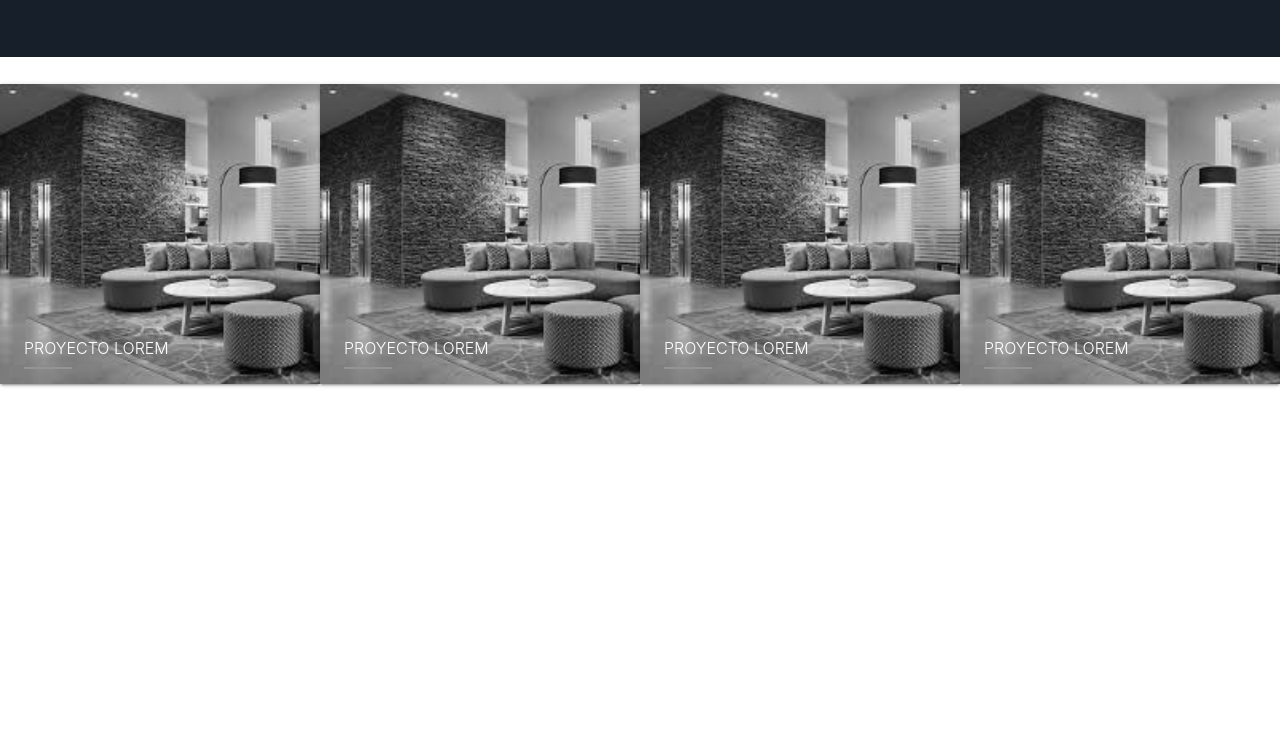
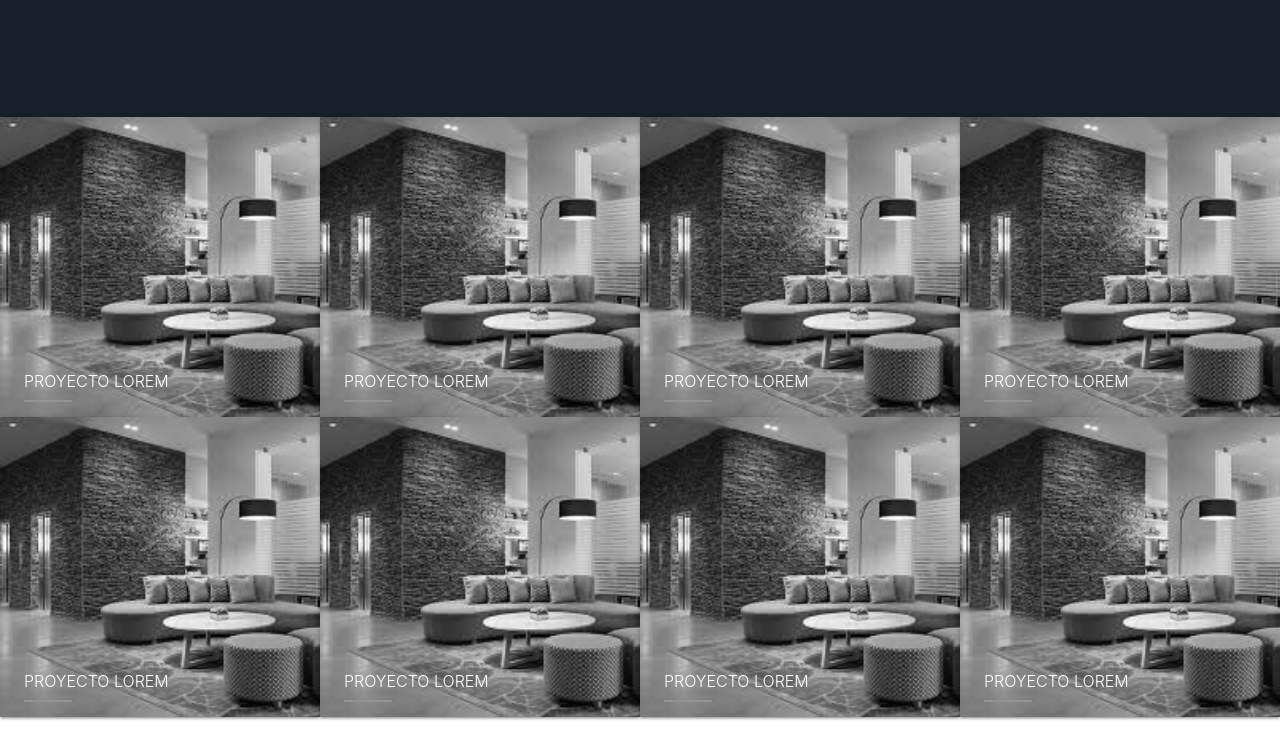
Before and after one commit to robextrem/arte-sedentario, a plain HTML site: page index.html in a window 1280 px wide. Shown: the part 1722-2459 px from the top of the page. Before the commit the page ends 2141 px from the top, so only its background shows below. Drawn offline with nearby package versions, Linux system fonts and the light colour scheme.

Commit message:
margin galeria

```diff
--- a/index.html
+++ b/index.html
@@ -54,9 +54,9 @@
 <!--Sección 3-->
 	<section>
 		<div class="[ container ]">
-			<div class="[ row ]">
+			<div class="[ row ][ margin-0 ]">
 				<div class="[ col m1 l1 ][ text-vertical ]">kdnfldkngl</div>
-				<div class="[ col s12 m10 l10 ][ carousel carousel-slider ]">
+				<div class="[ col s12 m10 l10 ][ carousel carousel-slider ][ margin-40px-0 ]">
 					<a class="[ carousel-item ]" href="#one!"><img src="https://lorempixel.com/800/400/food/1"></a>
 					<a class="[ carousel-item ]" href="#two!"><img src="https://lorempixel.com/800/400/food/2"></a>
 					<a class="[ carousel-item ]" href="#three!"><img src="https://lorempixel.com/800/400/food/3"></a>
@@ -69,20 +69,19 @@
 <!--Sección 3-->
 	<section class="[ green darken-5 ]">
 		<div class="[ container ]">
-			<div class="[ row ]">
+			<div class="[ row ][ margin-0 ]">
 				<div class="[ col m1 l1 ][ text-vertical ]">kdnfldkngl</div>
-				<div class="[ col s12 m11 l11]">
+				<div class="[ col s12 m11 l11 ][  ]">
 					<p class="[ f-8em ][ italic ][ white-text ]">Lorem ipsum</p>
 				</div>
 			</div>
 		</div>
 	</section>
 <!--Sección 4-->
-	<section class="">
-		<div class="">
-			<div class="[ row ]">
+	<section>
+		<div class="[ row ][ margin-0 ]">
 			<div class="[ col s6 m6 l3 ][ padding-0 ]">
-					<div class="[ card ]">
+				<div class="[ card ][ margin-0 ]">
 					<div class="[ card-image ][ bg-project-1 ]">
 						<span class="[ card-title ][ uppercase ]">Proyecto lorem</span>
 						<span class="[ card-title-1 ][ uppercase ][ hr-1 ]"></span>
@@ -90,7 +89,7 @@
 				</div>
 			</div>
 			<div class="[ col s6 m6 l3 ][ padding-0 ]">
-					<div class="[ card ]">
+				<div class="[ card ][ margin-0 ]">
 					<div class="[ card-image ][ bg-project-2 ]">
 						<span class="[ card-title ][ uppercase ]">Proyecto lorem</span>
 						<span class="[ card-title-1 ][ uppercase ][ hr-1 ]"></span>
@@ -98,7 +97,7 @@
 				</div>
 			</div>
 			<div class="[ col s6 m6 l3 ][ padding-0 ]">
-					<div class="[ card ]">
+				<div class="[ card ][ margin-0 ]">
 					<div class="[ card-image ][ bg-project-3 ]">
 						<span class="[ card-title ][ uppercase ]">Proyecto lorem</span>
 						<span class="[ card-title-1 ][ uppercase ][ hr-1 ]"></span>
@@ -106,7 +105,7 @@
 				</div>
 			</div>
 			<div class="[ col s6 m6 l3 ][ padding-0 ]">
-					<div class="[ card ]">
+				<div class="[ card ][ margin-0 ]">
 					<div class="[ card-image ][ bg-project-4 ]">
 						<span class="[ card-title ][ uppercase ]">Proyecto lorem</span>
 						<span class="[ card-title-1 ][ uppercase ][ hr-1 ]"></span>
@@ -114,8 +113,38 @@
 				</div>
 			</div>
 		</div>
-
-
+				<div class="[ row ]">
+			<div class="[ col s6 m6 l3 ][ padding-0 ]">
+				<div class="[ card ][ margin-0 ]">
+					<div class="[ card-image ][ bg-project-1 ]">
+						<span class="[ card-title ][ uppercase ]">Proyecto lorem</span>
+						<span class="[ card-title-1 ][ uppercase ][ hr-1 ]"></span>
+					</div>
+				</div>
+			</div>
+			<div class="[ col s6 m6 l3 ][ padding-0 ]">
+				<div class="[ card ][ margin-0 ]">
+					<div class="[ card-image ][ bg-project-2 ]">
+						<span class="[ card-title ][ uppercase ]">Proyecto lorem</span>
+						<span class="[ card-title-1 ][ uppercase ][ hr-1 ]"></span>
+					</div>
+				</div>
+			</div>
+			<div class="[ col s6 m6 l3 ][ padding-0 ]">
+				<div class="[ card ][ margin-0 ]">
+					<div class="[ card-image ][ bg-project-3 ]">
+						<span class="[ card-title ][ uppercase ]">Proyecto lorem</span>
+						<span class="[ card-title-1 ][ uppercase ][ hr-1 ]"></span>
+					</div>
+				</div>
+			</div>
+			<div class="[ col s6 m6 l3 ][ padding-0 ]">
+				<div class="[ card ][ margin-0 ]">
+					<div class="[ card-image ][ bg-project-4 ]">
+						<span class="[ card-title ][ uppercase ]">Proyecto lorem</span>
+						<span class="[ card-title-1 ][ uppercase ][ hr-1 ]"></span>
+					</div>
+				</div>
 			</div>
 		</div>
 	</section>
--- a/sass/components/extra.scss
+++ b/sass/components/extra.scss
@@ -22,8 +22,10 @@
 .margin-top-2{margin-top: 2.5em;}
 .margin-right-20px{margin-right: 20px;}
 .margin-40px-0{margin:40px 0;}
+.margin-0{margin:0px;}
 
 .padding-0{padding:0px!important;}
+.padding-top-bottom-3em{padding: 3em 0!important;}
 
 .text-vertical{writing-mode: vertical-lr;}
 .uppercase{text-transform: uppercase;}
@@ -62,7 +64,7 @@
 	background-repeat: no-repeat;
 	background-size: cover;
 	-webkit-filter: grayscale(100%); /* Safari 6.0 - 9.0 */
- 	filter: grayscale(100%);
+	filter: grayscale(100%);
  	height:300px;
 }
 
```
Also changed, not shown: stylesheets/components/extra.css, stylesheets/materialize.css. Lines whose indentation alone changed are shown as unchanged.
